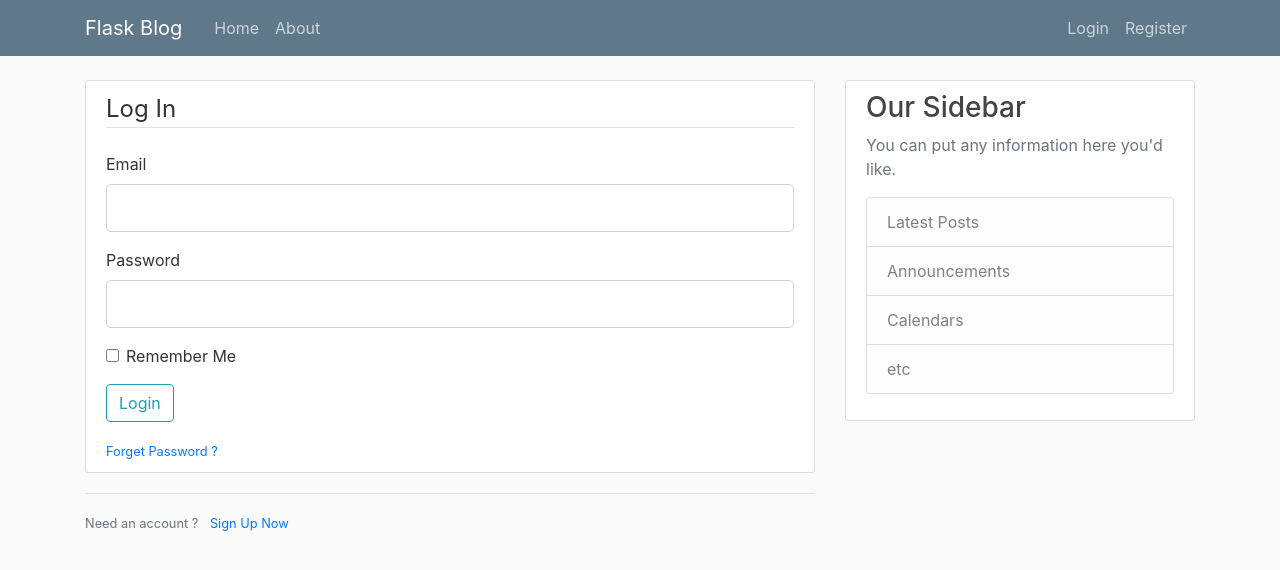
After one commit to thechitesh/python-blogpost-app, a Flask app: page /login in a window 1280 px wide. The commit adds this page. Shown: the top 570 px of the page. Run offline with Flask 2, Linux system fonts and the light colour scheme; some libraries are stand-ins or nearby versions.

Commit message:
added db query and User authentication with session management support with flask login manager

```diff
--- a/flaskblog/__init__.py
+++ b/flaskblog/__init__.py
@@ -1,6 +1,7 @@
 from flask import Flask
 from flask_sqlalchemy import SQLAlchemy
-
+from flask_bcrypt import Bcrypt
+from flask_login import LoginManager
 
 app = Flask(__name__)
 #scret key is added to protect agains csrf other hacks
@@ -8,6 +9,8 @@
 
 app.config['SQLALCHEMY_DATABASE_URI'] = 'sqlite:///site.db'
 db = SQLAlchemy(app)
+bcrypt = Bcrypt(app)
+login_manager = LoginManager(app)
 
 
 # this import is done here, as there is routes import app from __init__ and this will create cyclic dependency
--- a/flaskblog/forms.py
+++ b/flaskblog/forms.py
@@ -1,7 +1,7 @@
 from flask_wtf import FlaskForm
 from wtforms import StringField, PasswordField, SubmitField, BooleanField
-from wtforms.validators import DataRequired, Length, Email, EqualTo
-
+from wtforms.validators import DataRequired, Length, Email, EqualTo, ValidationError
+from flaskblog.models import User
 
 class RegistrationForm(FlaskForm):
     username = StringField('Username', validators=[DataRequired(), Length(min=2, max=20)])
@@ -10,6 +10,16 @@
     confirm_password = PasswordField('Confirm Password', validators=[DataRequired(), EqualTo('password')])
     submit = SubmitField('Sign Up')
 
+    def validate_username(self, username):
+        user = User.query.filter_by(username=username.data).first()
+        if user:
+            raise ValidationError('The username is already present.')
+
+    def validate_email(self, email):
+        email = User.query.filter_by(email=email.data).first()
+        if email:
+            raise ValidationError('The email is already present.')
+
 
 class LoginForm(FlaskForm):
 
--- a/flaskblog/routes.py
+++ b/flaskblog/routes.py
@@ -1,7 +1,8 @@
 from flask import  render_template, url_for, flash, redirect
 from flaskblog.forms import RegistrationForm, LoginForm
 from flaskblog.models import User, Post
-from flaskblog import app
+from flaskblog import app , db, bcrypt
+from flask_login import login_user, current_user, logout_user
 
 posts = [
 
@@ -31,21 +32,38 @@
 
 @app.route('/register', methods=['GET', 'POST'])
 def register() :
+    if current_user.is_authenticated:
+        return redirect(url_for('homeFunc'))
     form = RegistrationForm()
     if form.validate_on_submit():
-        flash(f'Account created for {form.username.data} !', 'success')
-        return redirect(url_for('homeFunc'))
+        hashed_pwd = bcrypt.generate_password_hash(form.password.data).decode('utf-8')
+        user = User(username = form.username.data, email=form.email.data, password = hashed_pwd)
+        db.session.add(user)
+        db.session.commit()
+
+        flash('your account has been created! You are now able to login in', 'success')
+
+        return redirect(url_for('login'))
 
     return render_template('register.html', title='Register', form=form)
 
 @app.route('/login', methods=['GET', 'POST'])
 def login():
+    if current_user.is_authenticated:
+        return redirect(url_for('homeFunc'))
     form = LoginForm()
     if form.validate_on_submit():
-        if form.email.data == 'admin@admin.com' and form.password.data == 'password' :
-            flash('You have been successfully logged in !', 'success')
+        user = User.query.filter_by(email = form.email.data).first()
+        if user and bcrypt.check_password_hash(user.password, form.password.data):
+            login_user(user, remember=form.remember.data)
             return redirect(url_for('homeFunc'))
-        else :
+        else:
             flash('Login Unsuccessful. Please check email and password ', 'danger')
 
     return render_template('login.html', title='Login', form=form)
+
+
+@app.route('/logout')
+def logout() :
+    logout_user()
+    return redirect(url_for('homeFunc'))
--- a/flaskblog/templates/layout.html
+++ b/flaskblog/templates/layout.html
@@ -31,9 +31,13 @@
             </div>
             <!-- Navbar Right Side -->
             <div class="navbar-nav">
-              <!-- <a class="nav-item nav-link" href="/login">Login</a> -->
-              <a class="nav-item nav-link" href="{{url_for('login')}}">Login</a>
-              <a class="nav-item nav-link" href="/register">Register</a>
+              {% if current_user.is_authenticated %}
+                <a class="nav-item nav-link" href="{{url_for('logout')}}">Logout</a>
+              {% else %}
+                <!-- <a class="nav-item nav-link" href="/login">Login</a> -->
+                <a class="nav-item nav-link" href="{{url_for('login')}}">Login</a>
+                <a class="nav-item nav-link" href="/register">Register</a>
+              {% endif %}
             </div>
           </div>
         </div>
--- /dev/null
+++ b/flaskblog/templates/login.html
@@ -0,0 +1,78 @@
+
+{% extends "layout.html" %}
+
+{% block content %}
+
+    <div class="content-section">
+        <form method="POST" action=""> <!-- empty action means the submit will return to same url-->
+            {{ form.hidden_tag() }} <!-- hidden tag will add xsrf token in the form header -->
+
+
+            <fieldset class="form-group">
+                <legend class="border-bottom mb-4"> Log In </legend>
+
+                <div class="form-group">
+                    {{ form.email.label(class="form-control-label")}}
+
+                    {% if form.email.errors %}
+                        {{ form.email(class="form-control form-control-lg is-invalid") }}
+
+                        <div class="invalid-feedback">
+                            {% for error in form.email.errors %}
+                                <span> {{ error }}</span>
+                            {% endfor %}
+
+                        </div>
+                    {% else %}
+                        {{ form.email(class="form-control form-control-lg")}}
+                    {% endif %}
+
+                </div>
+
+                <div class="form-group">
+                    {{ form.password.label(class="form-control-label")}}
+
+                    {% if form.password.errors %}
+                        {{ form.password(class="form-control form-control-lg is-invalid") }}
+
+                        <div class="invalid-feedback">
+                            {% for error in form.password.errors %}
+                                <span> {{ error }}</span>
+                            {% endfor %}
+
+                        </div>
+                    {% else %}
+                        {{ form.password(class="form-control form-control-lg")}}
+                    {% endif %}
+
+                </div>
+
+                <div class="form-check">
+                    {{ form.remember(class="form-check-input") }}
+                    {{ form.remember.label(class="form-check-label") }}
+
+                </div>
+
+            </fieldset>
+
+            <div class="form-group">
+                {{ form.submit(class="btn btn-outline-info") }}
+            </div>
+
+            <small class="text-muted" ml-2>
+                <a href="#">Forget Password ? </a>
+
+            </small>
+        </form>
+    </div>
+
+    <div class="border-top pt-3">
+        <small class="text-muted">
+            Need an account ? <a class="ml-2" href="{{ url_for('register')}}"> <!-- here login is the name of function and not the route -->
+               Sign Up Now
+            </a>
+        </small>
+
+    </div>
+
+{% endblock content %}
```
Also changed, not shown: flaskblog/models.py (+9 -2 lines), README.md, 1 other file.
